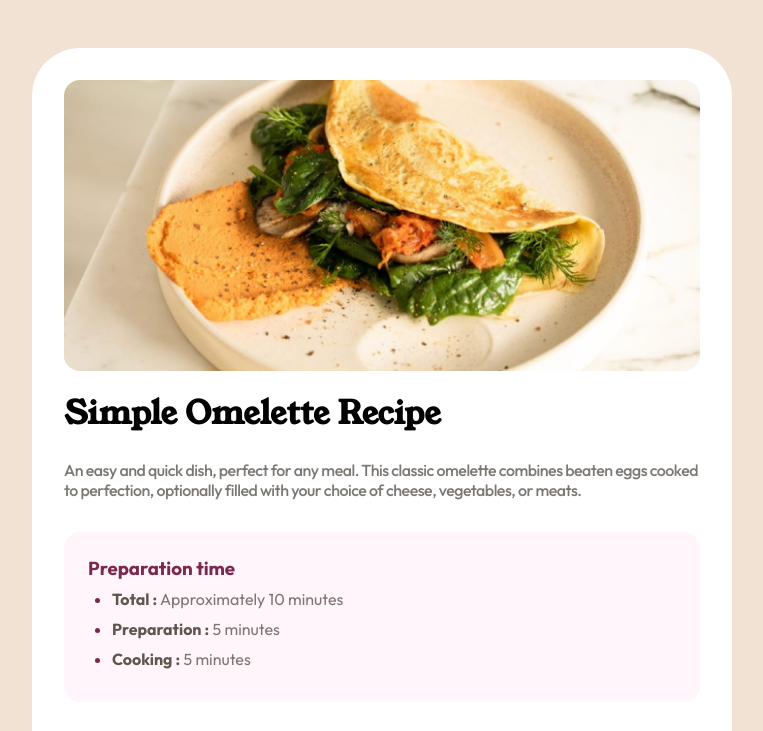
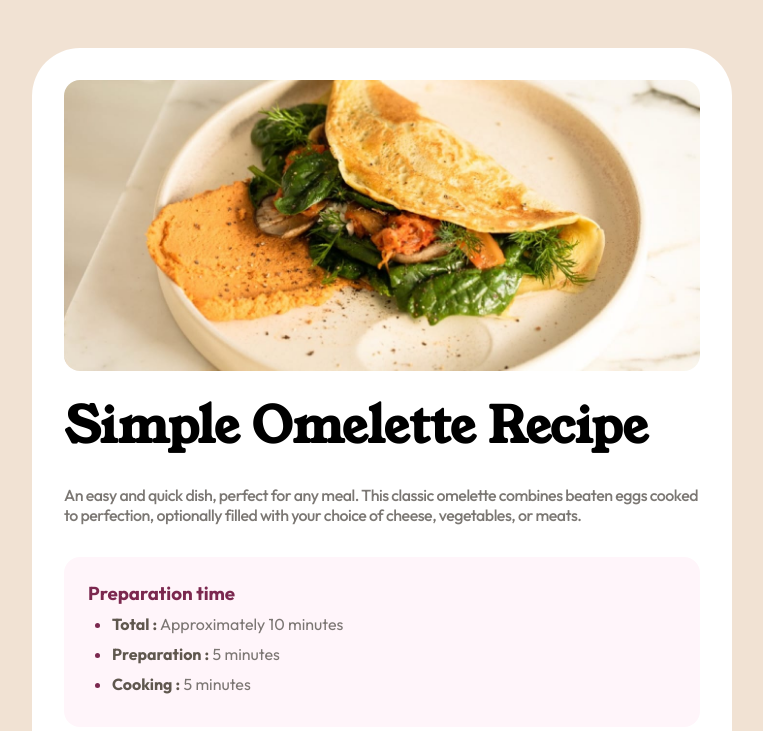
Before and after one commit to RASHAFi00/Responsive-Recipe-Page-With-HTML-and-CSS, a plain HTML site: page index.html in a window 1280 px wide. Shown: the top 731 px of the page, without its empty margins (258-1021 px from the left). Drawn offline with Linux system fonts and the light colour scheme.

Commit message:
made the main heading bigger

```diff
--- a/assets/styles/recipe-page.css
+++ b/assets/styles/recipe-page.css
@@ -81,8 +81,8 @@ img{
   font-weight: 600;
 }
 h1{
-  font-weight: 700;
-  font-size: 32px;
+  font-weight: 600;
+  font-size: 3.1rem;
 }
 
 li, p{
```
